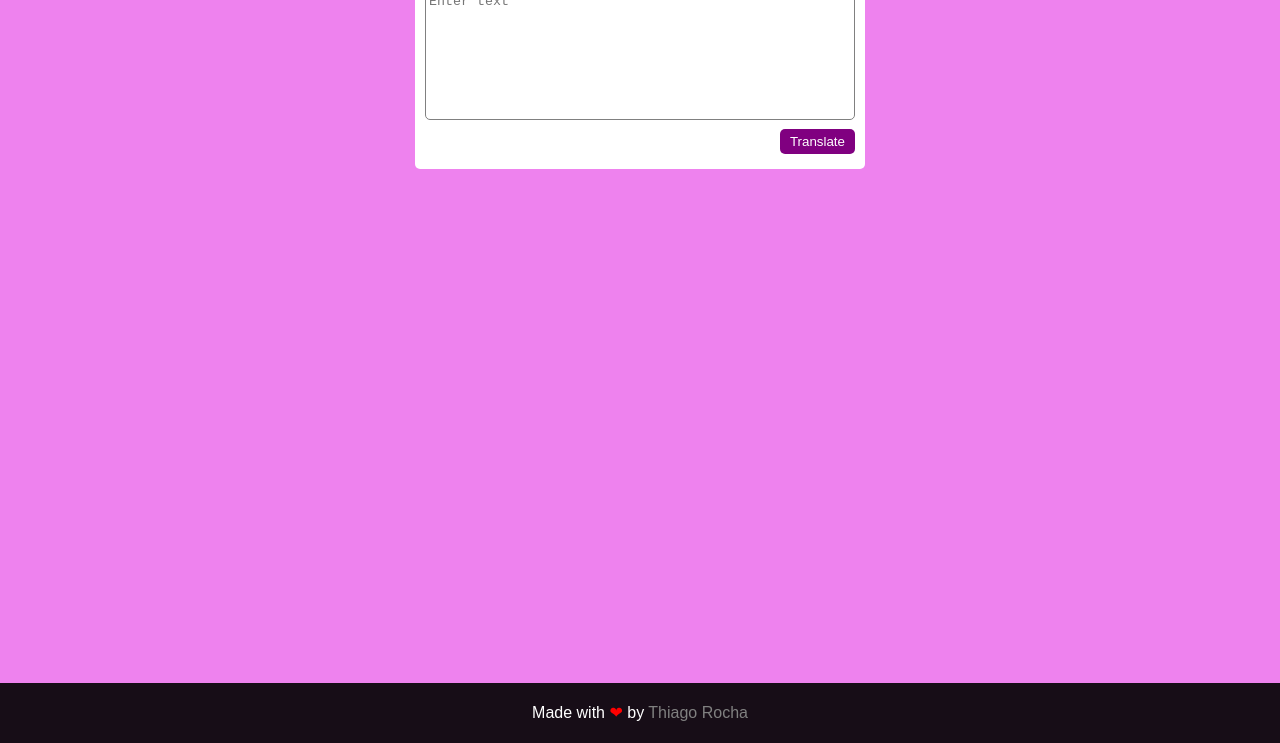
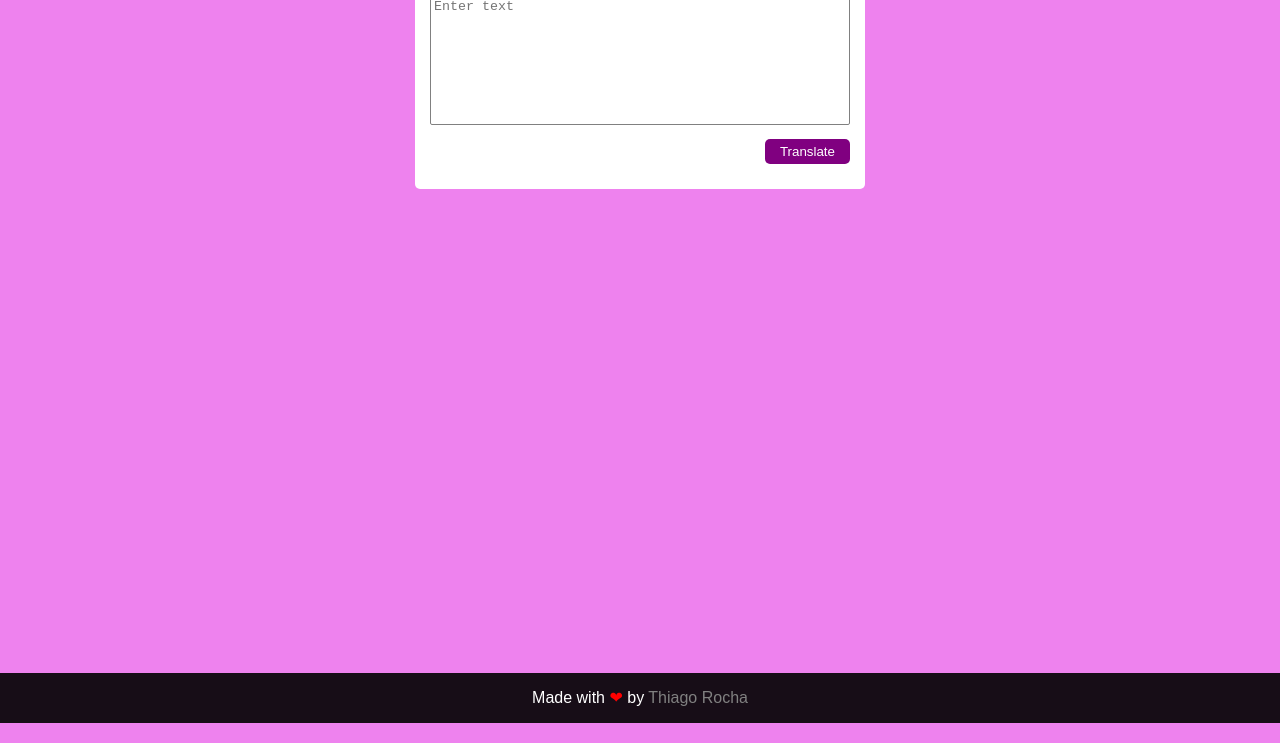
Before and after one commit to thiagorocha503/word-frequency, a plain HTML site: page index.html in a window 1280 px wide. Shown: the part 77-820 px from the top of the page. Drawn offline with Linux system fonts and the light colour scheme.

Commit message:
:recycle:Refactor style

```diff
--- a/css/style.css
+++ b/css/style.css
@@ -16,7 +16,7 @@ body {
 
 #content-wrap {
     /* Footer height */
-    padding-bottom: 60px;
+    padding-bottom: 50px;
 }
 
 
@@ -26,9 +26,9 @@ body {
     position: absolute;
     bottom: 0;
     width: 100%;
-    height: 60px;
+    height: 50px;
     /* Footer height */
-    line-height: 60px;
+    line-height: 50px;
     background-color: rgba(0, 0, 0, 90%);
 }
 
@@ -57,15 +57,13 @@ body {
 
 #app {
     background-color: white;
-    width: 50%;
     margin-left: auto;
     margin-right: auto;
-    padding: 5px 10px 5px 10px;
     border-radius: 5px;
 }
 
 .row {
-    padding-bottom: 5px;
+    margin-bottom: 10px;
     overflow: hidden;
 }
 
@@ -103,12 +101,16 @@ label {
 
 textarea {
     border: 1px solid grey;
-    border-radius: 5px;
+    border-radius: 2px;
     padding: 3px;
     height: 130px;
     resize: none;
     width: 100%;
     outline: none;
+}
+
+textarea:hover {
+    border-color: black;
 }
 
 textarea:focus {
@@ -119,7 +121,7 @@ button {
     cursor: pointer;
     background: #800080;
     color: white;
-    padding: 5px 10px 5px 10px;
+    padding: 5px 15px 5px 15px;
     border-radius: 5px;
 }
 
@@ -134,14 +136,18 @@ button:hover {
 
 /* Smartfone  */
 
+#content-wrap {
+    padding-top: 10px;
+}
+
 #app {
-    margin-top: 2px;
     width: 95%;
     margin-bottom: 20px;
+    padding: 5px 15px 5px 15px;
 }
 
 button {
-    height: 45px;
+    height: 40px;
 }
 
 table {
@@ -150,9 +156,11 @@ table {
 
 @media only screen and (min-width: 600px) {
     /* Desktop */
+    #content-wrap {
+        padding-top: 20px;
+    }
     #app {
         width: 450px;
-        margin-top: 20px;
         margin-left: auto;
         margin-right: auto;
     }
@@ -162,7 +170,7 @@ table {
     table {
         margin-left: auto;
         margin-right: auto;
-        width: 400px;
+        width: 100%;
     }
 }
 
```
